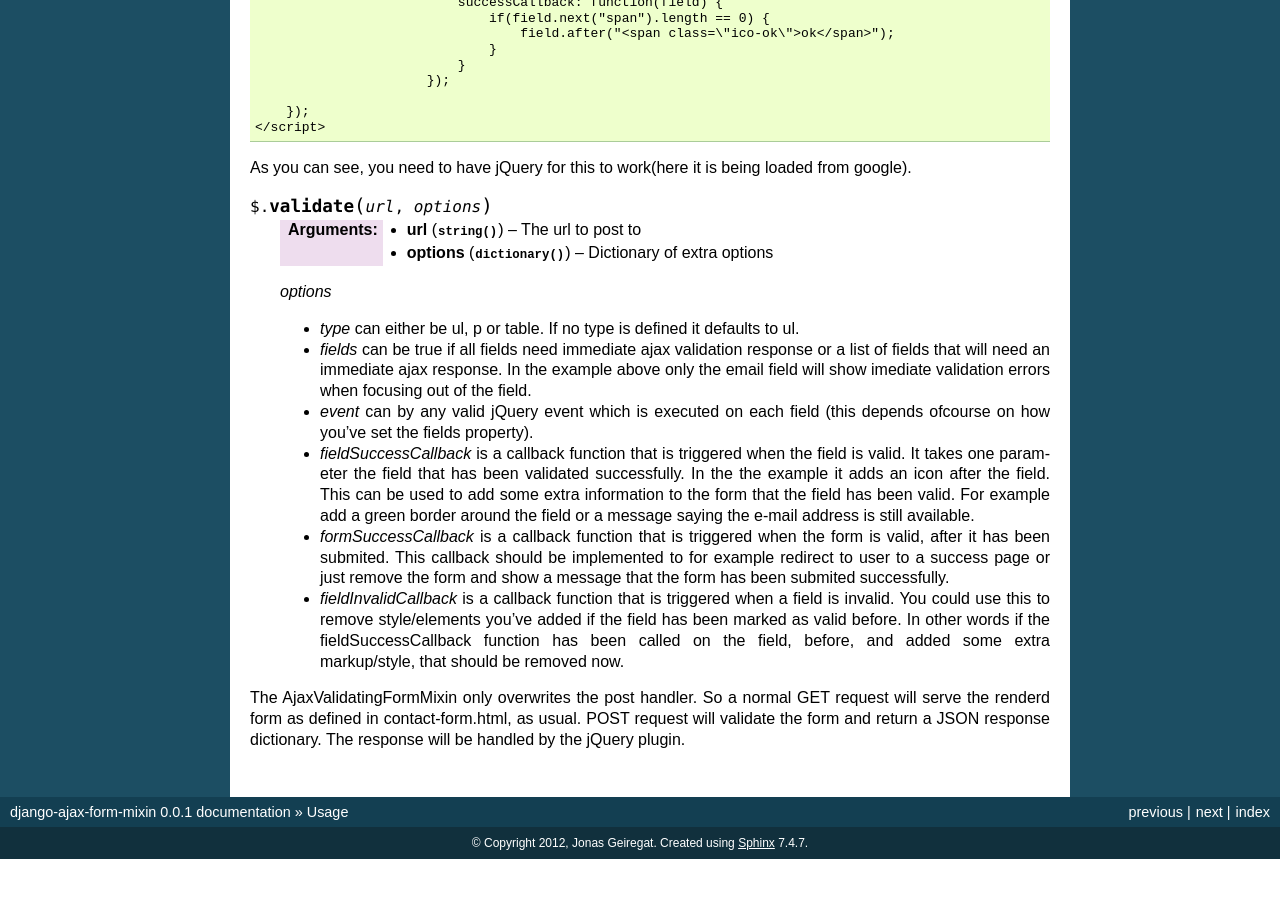
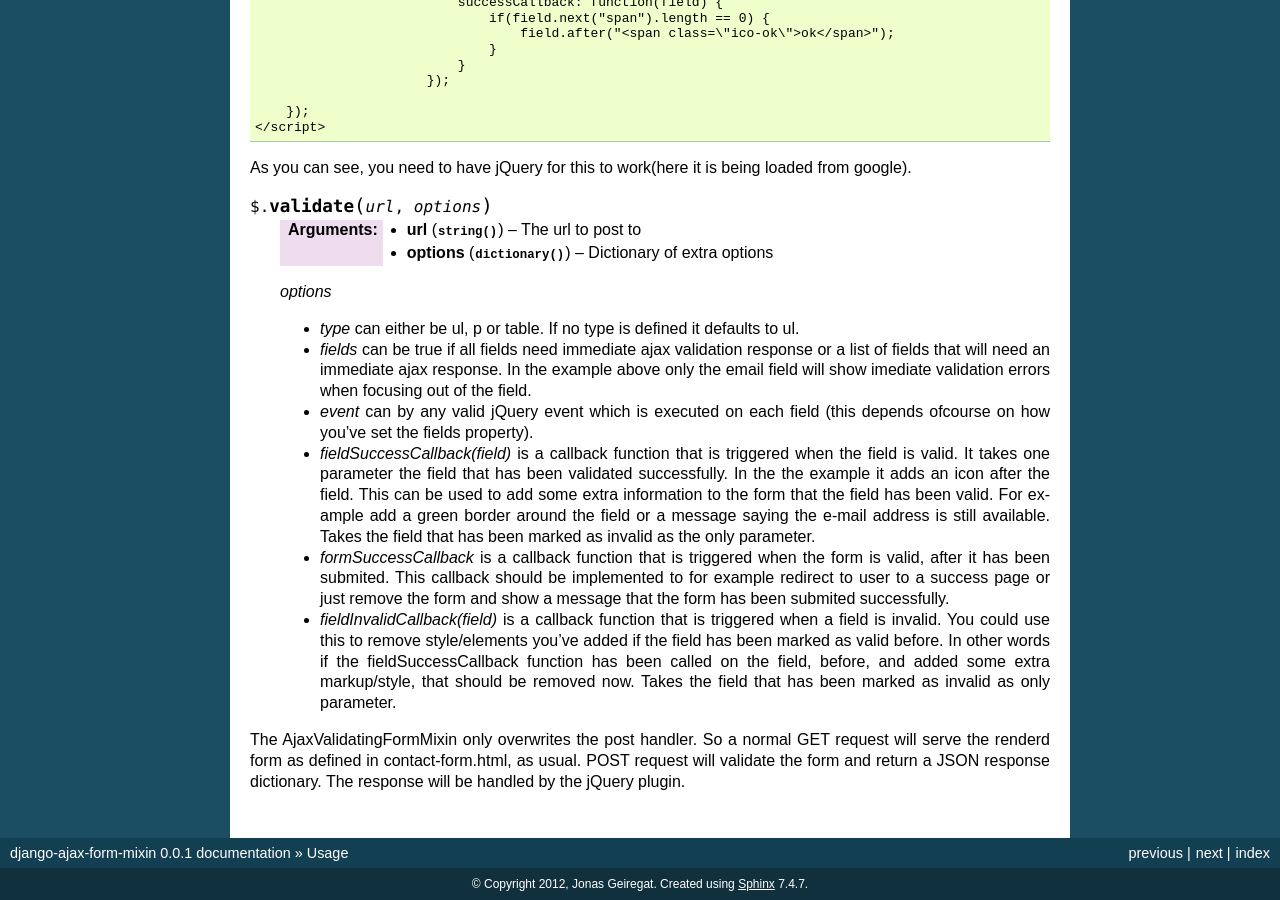
Before and after one commit to jonas-grgt/django-ajax-forms, a Sphinx documentation site: the page built from docs/usage.rst, in a window 1280 px wide and 900 px high, scrolled down 719 px. Built offline with Sphinx 7.4.7, drawn with Linux system fonts in a browser that asks for light colours; before the commit the page ends 1578 px from its top, so only the background shows below that.

Commit message:
Improved docs for callback functions

```diff
--- a/docs/usage.rst
+++ b/docs/usage.rst
@@ -59,9 +59,9 @@ from google).
     * `type` can either be ul, p or table. If no type is defined it defaults to ul.
     * `fields` can be true if all fields need immediate ajax validation response or a list of fields that will need an immediate ajax response.  In the example above only the email field will show imediate validation errors when focusing out of the field.
     * `event` can by any valid jQuery event which is executed on each field (this depends ofcourse on how you've set the fields property).
-    * `fieldSuccessCallback` is a callback function that is triggered when the field is valid. It takes one parameter the field that has been validated successfully.  In the the example it adds an icon after the field. This can be used to add some extra information to the form that the field has been valid. For example add a green border around the field or a message saying the e-mail address is still available.
+    * `fieldSuccessCallback(field)` is a callback function that is triggered when the field is valid. It takes one parameter the field that has been validated successfully.  In the the example it adds an icon after the field. This can be used to add some extra information to the form that the field has been valid. For example add a green border around the field or a message saying the e-mail address is still available. Takes the field that has been marked as invalid as the only parameter.
     * `formSuccessCallback` is a callback function that is triggered when the form is valid, after it has been submited. This callback should be implemented to for example redirect to user to a success page or just remove the form and show a message that the form has been submited successfully.
-    * `fieldInvalidCallback` is a callback function that is triggered when a field is invalid. You could use this to remove style/elements you've added if the field has been marked as valid before. In other words if the fieldSuccessCallback function has been called on the field, before, and added some extra markup/style, that should be removed now.
+    * `fieldInvalidCallback(field)` is a callback function that is triggered when a field is invalid. You could use this to remove style/elements you've added if the field has been marked as valid before. In other words if the fieldSuccessCallback function has been called on the field, before, and added some extra markup/style, that should be removed now. Takes the field that has been marked as invalid as only parameter.
 
 The AjaxValidatingFormMixin only overwrites the post handler.
 So a normal GET request will serve the renderd form as defined in contact-form.html, as usual.
```
